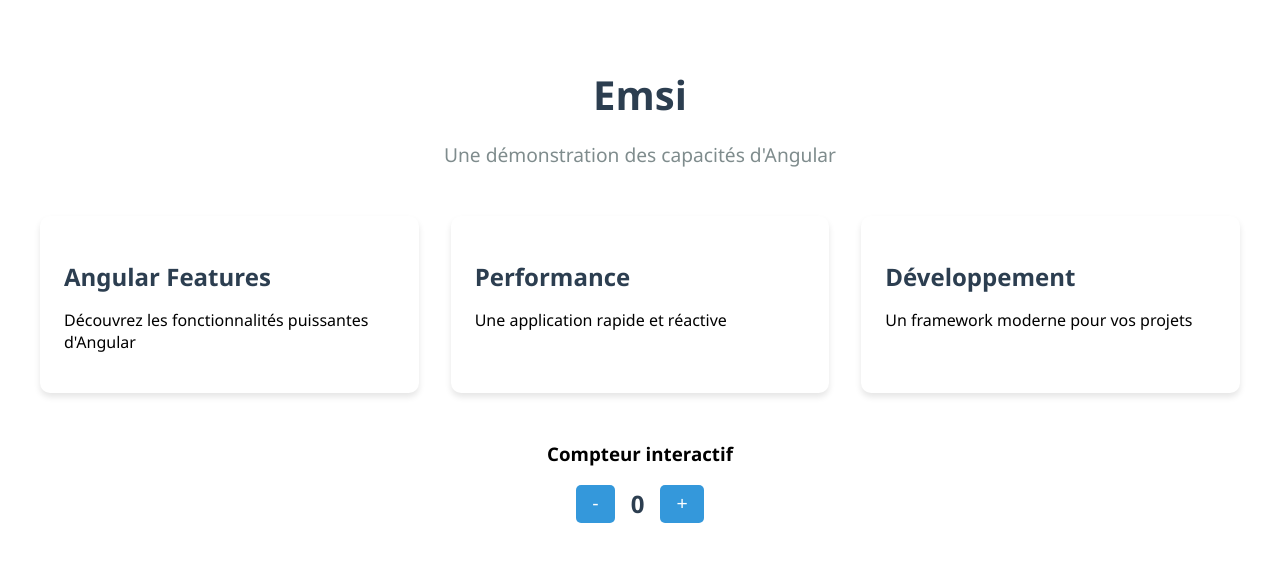
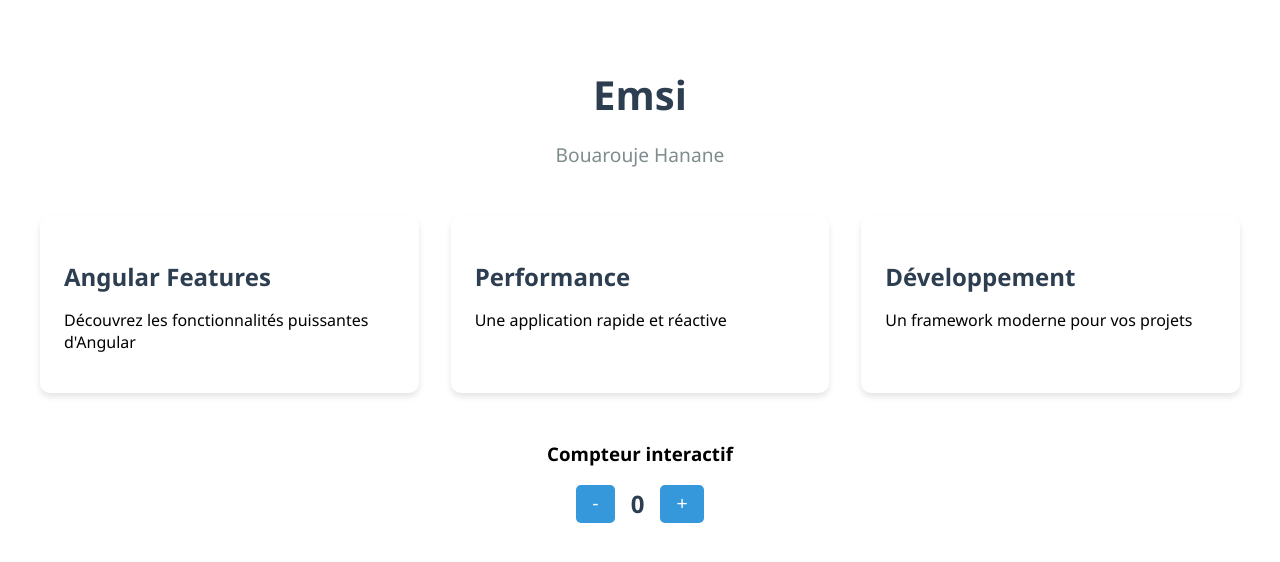
Before and after one commit to Thorshin/my-first-static-web-app, an Angular app: page / in a window 1280 px wide. Shown: the top 562 px of the page. Built offline with nearby package versions, Linux system fonts and the light colour scheme.

Commit message:
Ajouter hanane

```diff
--- a/src/app/app.component.ts
+++ b/src/app/app.component.ts
@@ -6,7 +6,7 @@
     <div class="container">
       <header class="header">
         <h1 class="title">Emsi</h1>
-        <p class="subtitle">Une démonstration des capacités d'Angular</p>
+        <p class="subtitle">Bouarouje Hanane</p>
       </header>
 
       <div class="card-container">
```
